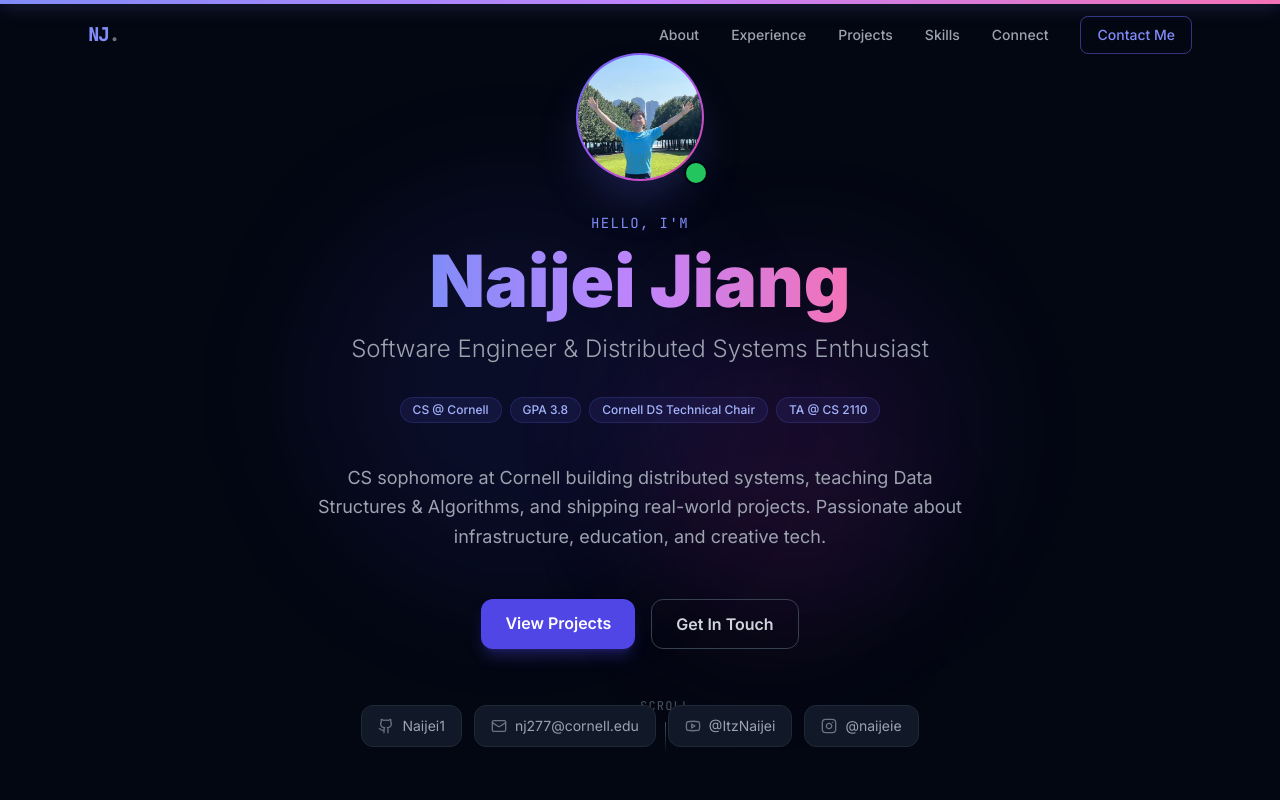
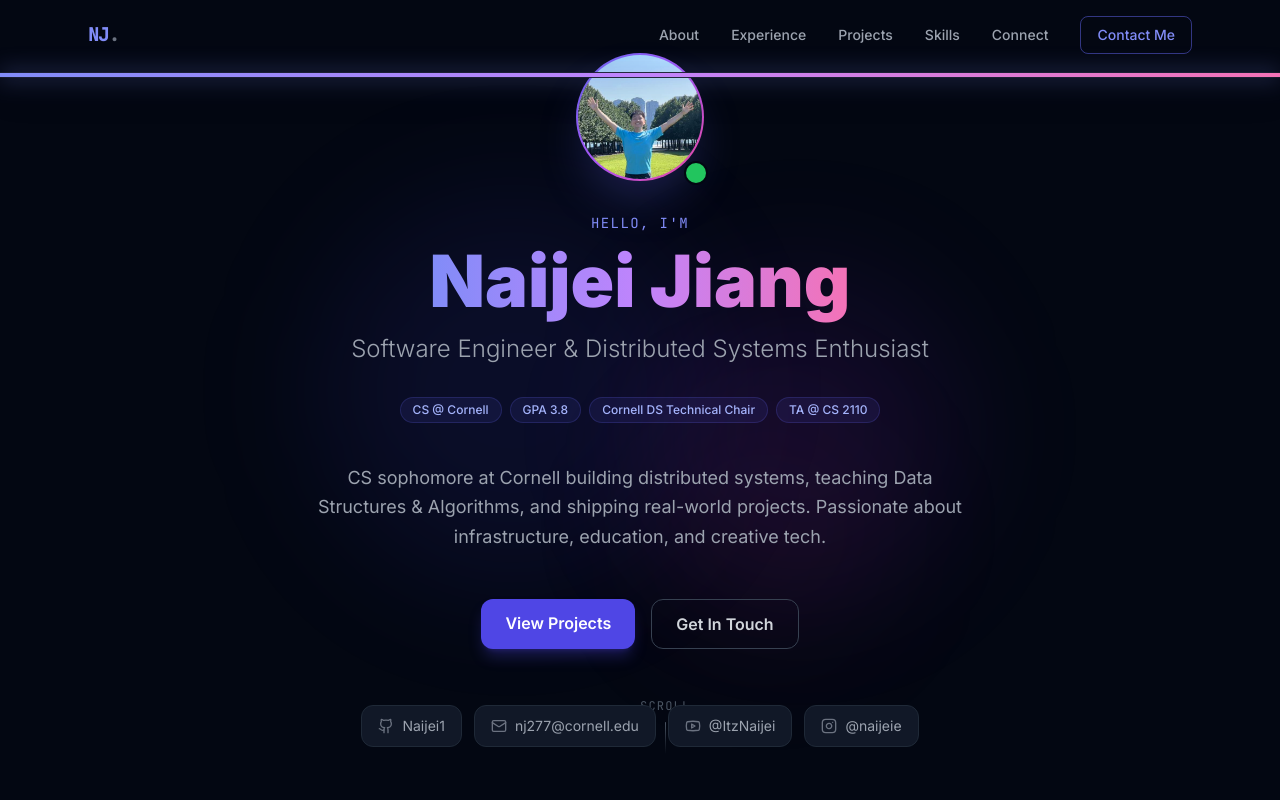
Before and after one commit to Naijei1/PersonalWebsite, a React (Vite) app: page / in a window 1280 px wide. Shown: the top 800 px of the page. Built offline with nearby package versions, Linux system fonts and the light colour scheme; the HTML template or start-up script is replaced by a standard one.

Commit message:
Improve scroll progress visibility
Co-authored-by: Naijei Jiang <Naijei1@users.noreply.github.com>

```diff
--- a/src/components/ScrollProgress.tsx
+++ b/src/components/ScrollProgress.tsx
@@ -12,10 +12,10 @@ export default function ScrollProgress() {
   return (
     <div
       aria-hidden="true"
-      className="pointer-events-none fixed inset-x-0 top-0 z-[60] h-1 bg-gray-950/80 backdrop-blur-sm"
+      className="pointer-events-none fixed inset-x-0 top-[72px] z-[60] h-1.5 border-y border-white/5 bg-gray-950/95 shadow-[0_10px_35px_rgba(0,0,0,0.28)] backdrop-blur-md"
     >
       <motion.div
-        className="h-full origin-left bg-gradient-to-r from-indigo-400 via-purple-400 to-pink-400 shadow-[0_0_18px_rgba(129,140,248,0.55)]"
+        className="h-full origin-left bg-gradient-to-r from-indigo-400 via-purple-400 to-pink-400 shadow-[0_0_22px_rgba(129,140,248,0.75)]"
         style={{ scaleX }}
       />
     </div>
```
